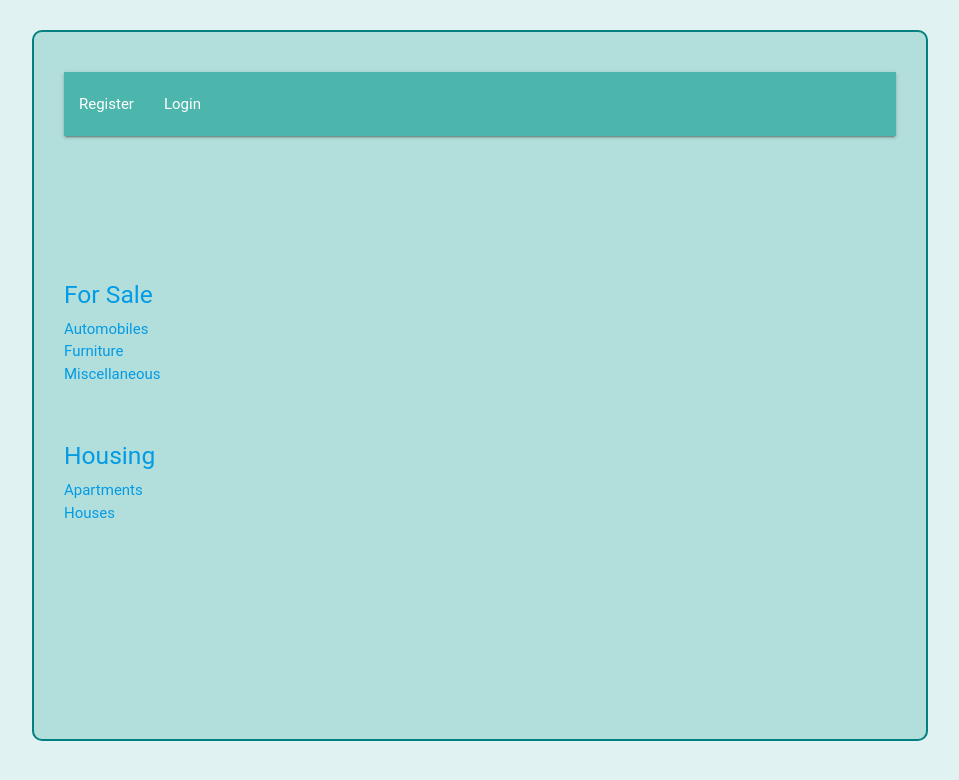
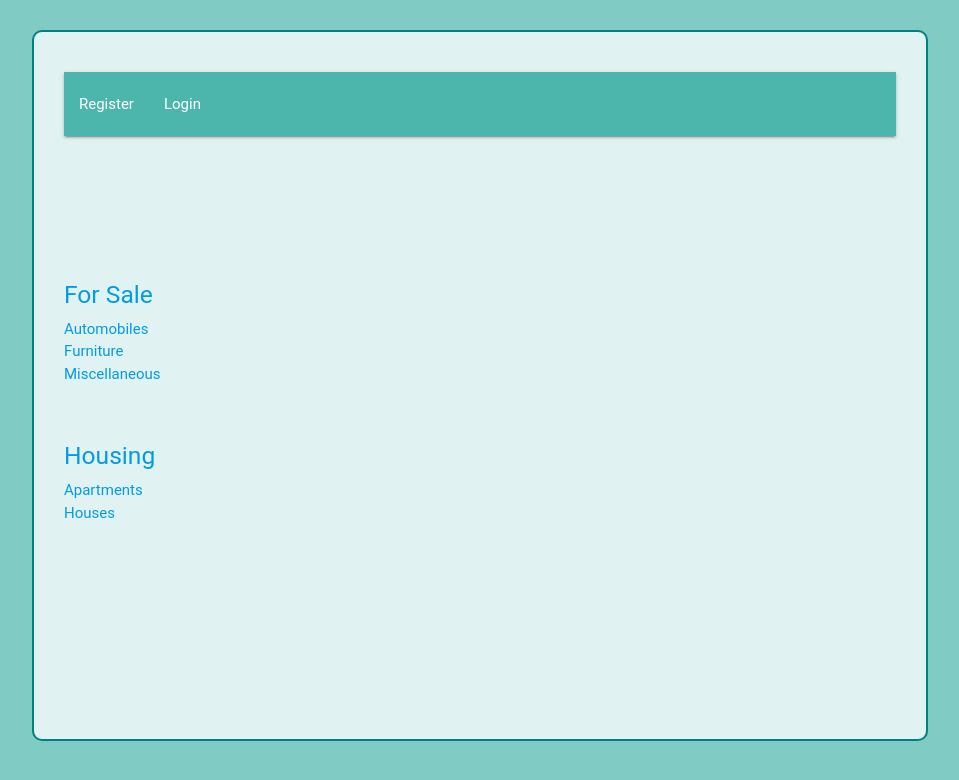
Before and after one commit to benhigh22/craigslist_clone, a Django app: page / in a window 1280 px wide. Shown: the top 780 px of the page, without its empty margins (160-1119 px from the left). Run offline with Django 3.2, Linux system fonts and the light colour scheme; data comes from the database, SQL or seed files in the repository; both versions use the stored data as it was after the commit; some libraries are stand-ins or nearby versions; some web fonts are replaced.

Commit message:
Needs a little more

```diff
--- a/craigslist_clone/urls.py
+++ b/craigslist_clone/urls.py
@@ -4,7 +4,6 @@
 from django.contrib.auth import views as auth_views
 from craigslist_app.views import UserCreateView, CategoryListView, SubCategoryDetailView, \
     PostCreateView, CatPostListView, PostDetailView, UserProfileUpdateView
-
 
 urlpatterns = [
     url(r'^admin/', admin.site.urls),
--- a/templates/base.html
+++ b/templates/base.html
@@ -8,8 +8,8 @@
     <link href="{% static 'style.css' %}" rel="stylesheet">
     <title>{% block title %}{% endblock %}</title>
 </head>
-<body class="teal lighten-5">
-<div class="container teal lighten-4">
+<body class="teal lighten-3">
+<div class="container teal lighten-5">
 <nav>
     <div class="nav-wrapper teal lighten-2">
       <ul id="nav-mobile" class="left hide-on-med-and-down">
--- a/templates/craigslist_app/category_list.html
+++ b/templates/craigslist_app/category_list.html
@@ -3,7 +3,7 @@
 
 {% block content %}
 
-    <marquee><h1 class="white-text">Hello {{ request.user }}. Browse the Categories Below!</h1></marquee>
+    <marquee><h1 class="blue-text">Hello {{ request.user }}. Browse the Categories Below!</h1></marquee>
     {% for category in object_list %}
         <br>
             <h5><span><a href="{% url 'cat_post_list' category.id %}">{{ category }}</a></span></h5>
--- a/templates/craigslist_app/subcategory_detail.html
+++ b/templates/craigslist_app/subcategory_detail.html
@@ -6,6 +6,7 @@
 <h4>{{ object.category }} / {{ object }}</h4>
     <a class="waves-effect waves-light btn-large" href="{% url 'sub_post' object.pk %}">Post Here!</a>
     <br>
+
 <table class="highlight">
 <th>Picture</th>
 <th>Title</th>
```
Also changed, not shown: craigslist_app/views.py (line endings or trailing spaces), db.sqlite3.
